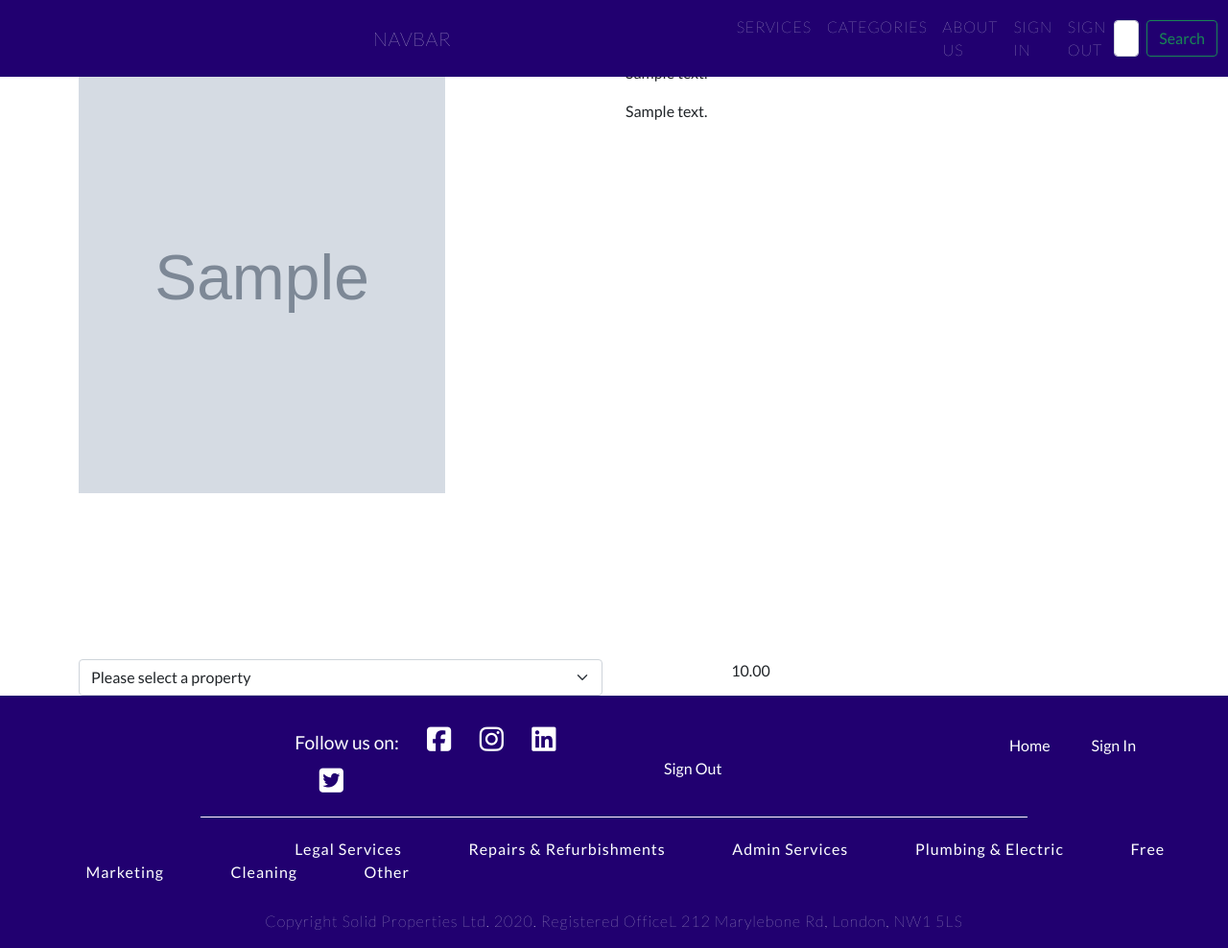
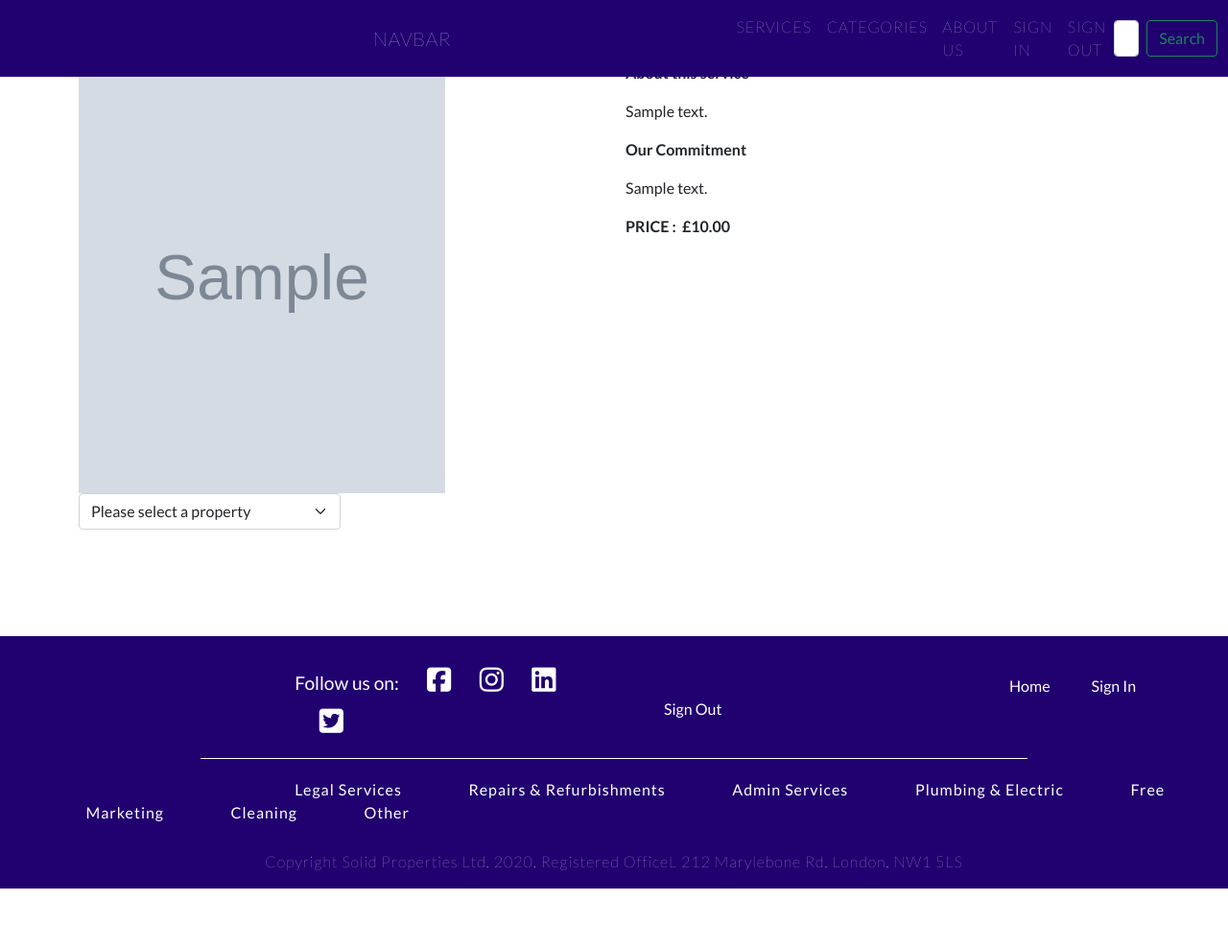
Before and after one commit to Astig-1982/Solid-Properties-Project, a Django app: page /services/detailed_service/1 in a window 1280 px wide. Shown: the whole page at 96% size. After the commit the page ends 926 px from the top, so only its background shows below. Run offline with Django 3.2, Linux system fonts and the light colour scheme; a user stored in the database is signed in; tables that the repository leaves empty hold one stand-in row (values such as "Sample post"); grey boxes marked "Sample" are stand-in pictures; some libraries are stand-ins or nearby versions.

Commit message:
Added logic for displaying the template

```diff
--- a/services/templates/services/detailed_service.html
+++ b/services/templates/services/detailed_service.html
@@ -9,31 +9,33 @@
             <img class="service-image" src="{{ service.category.image.url }}" alt="{{ service.name }}">
         </div>
         <div class="col-12 col-md-6">
+            <p class="short-description"><strong>About this service</strong></p>
             <p>{{ service.short_description }}</p>
+            <p class="description"><strong>Our Commitment</strong></p>
             <p>{{ service.description }}</p>
+            <p><strong>PRICE  {% if service.price_variation %} (per bedroom) {% endif %}: <span class="price">£<span class="service-price">{{ service.price }}</span></span></strong>
+                {% if service.price_variation %}
+                    <strong class="total-bedrooms">*TOTAL COST:<span class="total-price price"></span></strong>
+                {% endif %}
+            </p>
+            {% if service.price_variation %}
+                <p>*Please note that the price is for 1 bedroom. Please select the property for which you would like to purchase it to see the total cost for this service.</p>
+            {% endif %}
         </div>
     </div>
 </div>
 
-<div class="container">
+<div class="container property-container">
     <div class="row">
         <div class="col-12 col-md-6">
-            <select id="select-property" class="form-select" aria-label="Default select example">
-                    <option selected>Please select a property</option>
-                    {% for property in properties %}
-                    <option value="{{ property.no_of_bedrooms }}"><span class="no-of-bedrooms">{{ property.no_of_bedrooms }}</span></option>
-                    {% endfor %}
+            <select id="select-property" class="form-select w-50" aria-label="Default select example">
+                    {% if request.user %}
+                        <option selected>Please select a property</option>
+                        {% for property in properties %}
+                        <option value="{{ property.no_of_bedrooms }}"><span class="no-of-bedrooms">{{ property.street_address }}</span></option>
+                        {% endfor %}
+                    {% endif %}
                 </select>
-        </div>
-        <div class="col-12 col-md-3">
-            <div class="text-center service-price">
-                {{ service.price }}
-            </div>
-        </div>
-        <div class="col-12 col-md-3">
-            <div class="text-center total-price">
-
-            </div>
         </div>
     </div>
 </div>
@@ -44,14 +46,14 @@
 <script type="text/javascript">
 $(document).ready(function(){
     $('.navbar').css('background-color', 'rgb(33,0,112)')
-    $('.services-container').css('margin-bottom', '13.5%')
+    $('.property-container').addClass('detailed-service-bottom')
     $('#select-property').change(function(){
         let bedrooms = $(this).val();
         let servicePrice = $('.service-price').html()
         let servicePriceInt = parseInt(servicePrice)
         let noOfBedrooms = parseInt(bedrooms)
         let totalPrice = servicePriceInt * noOfBedrooms
-        $('.total-price').text(totalPrice)
+        $('.total-price').text(`£${totalPrice.toFixed(2)}`)
         console.log(servicePrice)
         console.log(noOfBedrooms)
     })
--- a/services/views.py
+++ b/services/views.py
@@ -57,13 +57,18 @@ def all_services(request):
 def detailed_service(request, service_id):
 
     service = get_object_or_404(Services, pk=service_id)
-    landlord = get_object_or_404(LandlordProfile, user=request.user)
-    all_properties = landlord.properties.all()
+    if request.user.is_authenticated:
+        landlord = get_object_or_404(LandlordProfile, user=request.user)
+        all_properties = landlord.properties.all()
+        context = {
+            'service': service,
+            'landlord': landlord,
+            'properties': all_properties,
+        }
+        return render(request, 'services/detailed_service.html', context)
 
     context = {
-        'service': service,
-        'landlord': landlord,
-        'properties': all_properties,
-    }
+            'service': service,
+        }
 
     return render(request, 'services/detailed_service.html', context)
--- a/static/css/base.css
+++ b/static/css/base.css
@@ -27,7 +27,7 @@ body {
     letter-spacing: .05rem;
 }
 
-/* --------------- footer section starts here -------------- */
+/* --------------------------------------------------- footer section starts here -------------------------------------------------- */
 
 .footer-container {
     background-color: rgb(33,0,112);
@@ -89,7 +89,7 @@ body {
     font-weight: 100;
 }
 
-/* --------------- home page starts here -------------- */
+/* --------------------------------------------------- home page starts here -------------------------------------------------- */
 
             /* ------- landing section ------ */
 
@@ -157,7 +157,7 @@ body {
     margin-bottom: 2%;
 }
 
-/* --------------- services page starts here -------------- */
+/* --------------------------------------------------- service page starts here -------------------------------------------------- */
 
 .services-container {
     margin-top: 5%;
@@ -219,14 +219,30 @@ body {
     width: 9rem;
 }
 
-/* --------------- detailed_service page starts here -------------- */
+/* --------------------------------------------------- detailed page starts here -------------------------------------------------- */
 
 .service-image {
     width: 70%;
     height: 450px;
 }
 
-/* --------------- add_property page starts here -------------- */
+.total-bedrooms {
+    margin-left: 5rem;
+}
+
+.price {
+    margin-left: .2rem;
+}
+
+.property-container {
+    margin-top: 0
+}
+
+.detailed-service-bottom {
+    margin-bottom: 8.69%;
+}
+
+/* --------------------------------------------------- add property page starts here -------------------------------------------------- */
 
 #property-form {
     margin-top: 280px;
```
